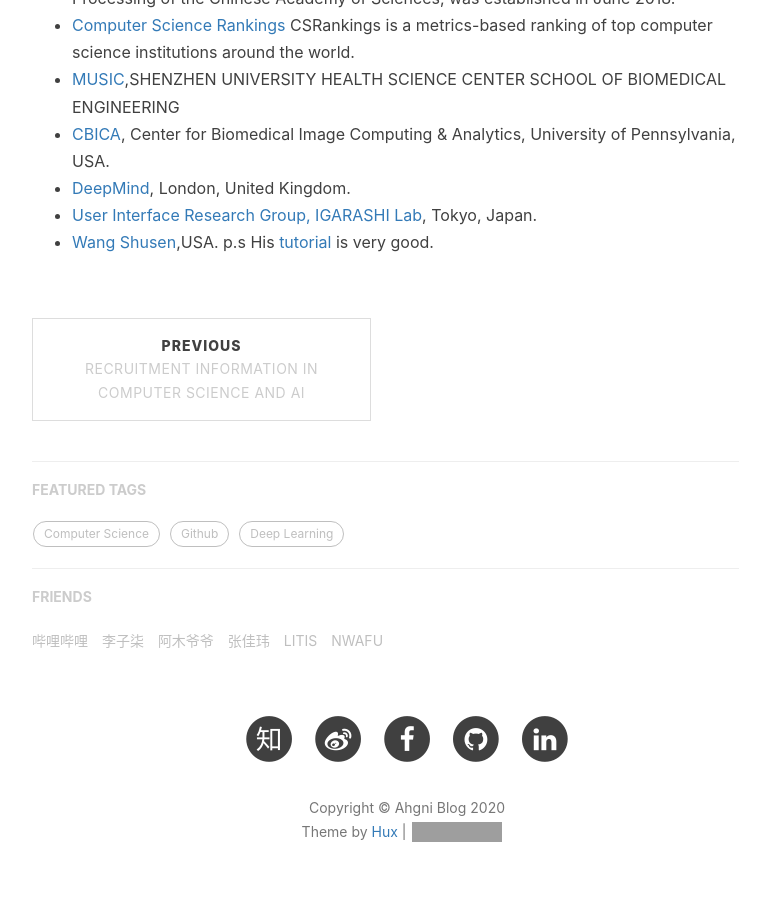
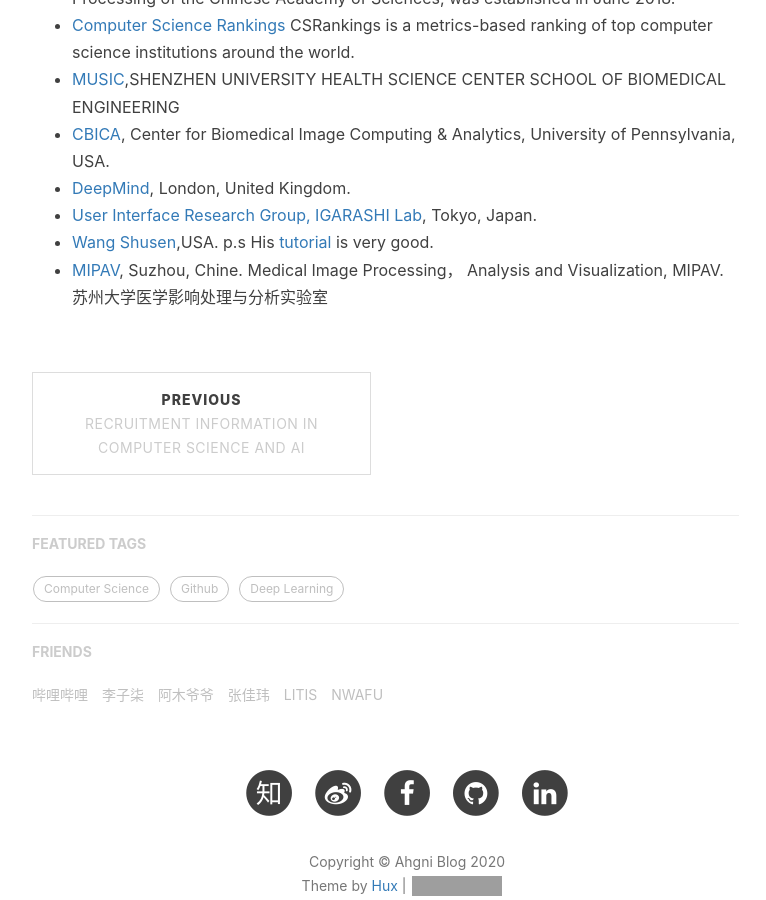
Before and after one commit to jizhang02/jizhang02.github.io, a Jekyll site: the page built from _posts/2020-04-04-lab.markdown, in a window 1280 px wide and 900 px high, scrolled down 1224 px. Shown: the whole window, without its empty margins (233-999 px from the left). Built offline with Jekyll 4.4.1, drawn with Linux system fonts in a browser that asks for light colours; nearby versions of some CDN libraries; comment, search, counter and statistics services are not loaded; grey boxes are pictures that could not be loaded.

Commit message:
Update 2020-04-04-lab.markdown

```diff
--- a/_posts/2020-04-04-lab.markdown
+++ b/_posts/2020-04-04-lab.markdown
@@ -30,3 +30,4 @@
 * [DeepMind](https://deepmind.com/), London, United Kingdom.
 * [User Interface Research Group, IGARASHI Lab](https://www-ui.is.s.u-tokyo.ac.jp/en/), Tokyo, Japan.
 * [Wang Shusen](http://wangshusen.github.io/index.html),USA. p.s His [tutorial](https://www.youtube.com/channel/UC9qKcEgXHPFP2-ywYoA-E0Q) is very good.
+* [MIPAV](http://www.mipav.net/), Suzhou, Chine. Medical Image Processing， Analysis and Visualization, MIPAV. 苏州大学医学影响处理与分析实验室
```
